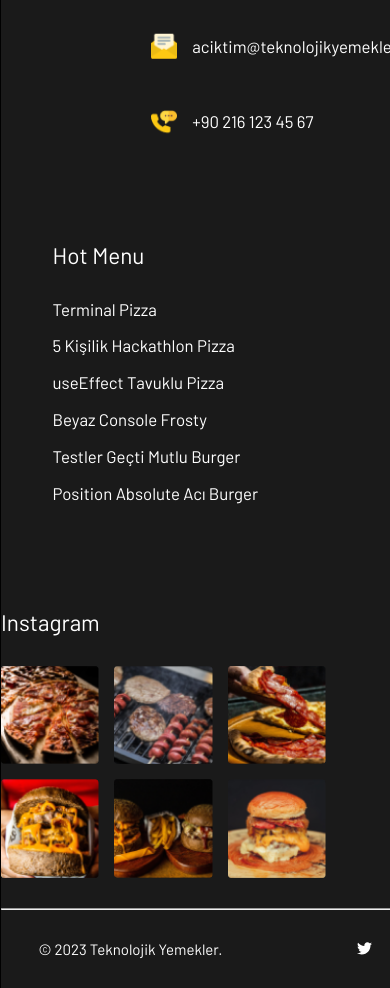
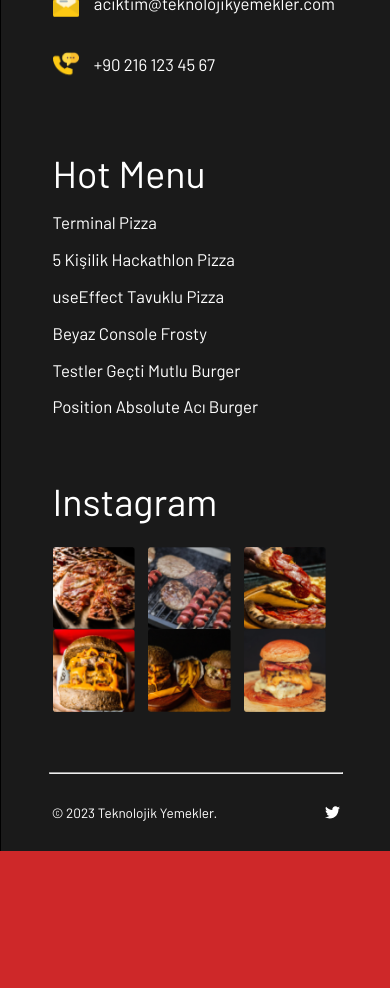
Before and after one commit to EzgiUOztuna/PizzaProject-s8, a React (Vite) app: page /confirmation in a window 390 px wide. Shown: the part 1340-2328 px from the top of the page. After the commit the page ends 2191 px from the top, so only its background shows below. Built offline with nearby package versions, Linux system fonts and the light colour scheme; a web font is replaced by a local one.

Commit message:
Home responsive finished

```diff
--- a/src/components/Footer.css
+++ b/src/components/Footer.css
@@ -11,7 +11,6 @@
     justify-content: space-around;
     align-items: center;
     flex-wrap: wrap;
-
 }
 
 .footer-first-col {
@@ -30,7 +29,6 @@
     margin-bottom: 2rem;
     text-align: left;
     color: white;
-
 }
 
 .location {
@@ -38,7 +36,6 @@
     align-items: center;
     gap: 1rem;
     color: white;
-
 }
 
 .location img {
@@ -62,8 +59,6 @@
     gap: 1rem;
     align-items: center;
     color: white;
-
-
 }
 
 .email img {
@@ -130,7 +125,6 @@
     width: 20.5rem;
     margin-top: 4.9rem;
     margin-right: 10rem;
-
 }
 
 .instagram-grid {
@@ -199,3 +193,81 @@
     height: 1rem;
     margin-right: 2.5rem;
 }
+
+
+@media(max-width: 576px) {
+
+    .footer-first-col {
+        display: flex;
+        flex-direction: column;
+        width: 19.12rem;
+        margin-left: 0;
+        gap: 0;
+        padding-top: 1.5rem;
+    }
+
+    .footer h1 {
+        font-size: 3rem;
+        margin-bottom: 0;
+    }
+
+    .footer-second-col {
+        width: 19.12rem;
+        margin-top: 2rem;
+    }
+
+    .footer-second-col h1 {
+        font-size: 2.5rem;
+        text-align: left;
+    }
+
+    .footer-third-col {
+        width: 19.12rem;
+        margin-top: 3rem;
+        margin-right: 0;
+    }
+
+    .instagram-grid img {
+        width: 5.5rem;
+        height: 5.5rem;
+    }
+
+    .instagram-grid {
+        gap: 0;
+        padding-bottom: 2rem;
+    }
+
+    .footer-third-col h1 {
+        font-size: 2.5rem;
+        text-align: left;
+        margin: 0;
+        padding-bottom: 1.5rem;
+    }
+
+    .footer-section-divider {
+        flex-basis: 75%;
+        /* Tüm satırı kaplar */
+        margin: 2rem 0 1rem 0;
+        color: rgba(255, 255, 255, 0.139);
+    }
+
+    .footer-last {
+        display: flex;
+        justify-content: space-around;
+        gap: 0;
+        padding: 1rem 0;
+        width: 100%;
+    }
+
+    .footer-last p {
+        font-size: .9rem;
+        text-align: left;
+        width: 11.5rem;
+        margin-left: 0;
+    }
+
+    .footer-last img.twitter {
+        margin-right: 0;
+    }
+
+}
--- a/src/components/Home.css
+++ b/src/components/Home.css
@@ -102,30 +102,47 @@ html {
 
 @media(max-width: 576px) {
     .container {
-        width: 100%;
+        max-width: 36rem;
         height: auto;
-        overflow: hidden;
-    }
-
-    .home-banner {
-        width: auto;
     }
 
     .home-logo {
-        top: 5rem;
-        width: 22rem;
-        margin-bottom: 3rem;
+        top: 0.8rem;
+        width: 15rem;
+        margin-bottom: 1rem;
+    }
+
+    .firsat {
+        top: 2rem;
+        font-size: 1rem;
     }
 
     .paragraf-home {
         width: 25rem;
         height: auto;
-        text-align: center;
+        top: 1.5rem;
+        left: 50%;
+        transform: translateX(-50%);
+        font-size: 1.5rem;
+        width: 43.32rem;
+        padding-top: 2rem;
     }
 
     .button-home {
-        top: 40rem;
+        top: 7.5rem;
+        font-size: 0.5rem;
+        padding: 0 1rem;
+        font-size: 0.8rem;
+        width: 5rem;
+        height: 1.5rem;
+    }
+
+    .paket {
         font-size: 1.5rem;
-        padding: 0 2rem;
+    }
+
+    .baslik-bir {
+        font-size: 2rem;
+
     }
 }
--- a/src/components/HomeCard.css
+++ b/src/components/HomeCard.css
@@ -8,9 +8,10 @@
 
 .first-col {
     position: relative;
+    width: 33.18rem;
+    height: 28.06rem;
 }
 
-.first-col,
 .first-col-img {
     width: 33.18rem;
     height: 28.06rem;
@@ -52,7 +53,6 @@
     color: #ce2829;
     cursor: pointer;
 }
-
 
 
 .sec-col {
@@ -140,10 +140,20 @@
     .cards {
         display: flex;
         flex-direction: column;
-        gap: 1rem;
-        padding: 3rem 1rem;
+        gap: 1.5rem;
+        padding: 2rem 1rem;
         align-items: baseline;
         justify-content: center;
+    }
+
+    .first-col {
+        width: 100%;
+        height: auto;
+        display: flex;
+        align-items: center;
+        justify-content: center;
+        padding: 0;
+        margin: 0 auto;
     }
 
     .first-col-img {
@@ -152,6 +162,32 @@
         border-radius: .5rem;
     }
 
+    .sec-col {
+        width: 100%;
+        height: auto;
+        padding-left: .4rem;
+    }
 
+    .sec-col-one img,
+    .sec-col-two img {
+        height: auto;
+        width: 23rem;
+        border-radius: .5rem;
+    }
+
+    .sec-col-one h1,
+    .sec-col-two h1 {
+        font-size: 1.5rem;
+        top: .7rem;
+        left: 1.5rem;
+    }
+
+    .sec-col-one button,
+    .sec-col-two button {
+        top: 6.2rem;
+        left: 1.5rem;
+        width: 7rem;
+        height: 1.8rem;
+    }
 
 }
--- a/src/components/HomeCardPictures.css
+++ b/src/components/HomeCardPictures.css
@@ -201,3 +201,12 @@
     color: #5F5F5F;
     padding-left: 7rem;
 }
+
+
+@media(max-width: 576px) {
+    .cards-and-pictures {
+        display: flex;
+        flex-direction: column;
+        gap: 1.5rem;
+    }
+}
--- a/src/components/HomeSeceneklerEng.css
+++ b/src/components/HomeSeceneklerEng.css
@@ -178,3 +178,18 @@
     margin: 0;
     height: 1.93rem;
 }
+
+
+@media(max-width: 576px) {
+    .secenekler-eng {
+        display: grid;
+        grid-template-rows: repeat(3, 1fr);
+        grid-template-columns: repeat(2, 1fr);
+        gap: 1.5rem;
+        margin-bottom: 2rem;
+        margin-top: 1rem;
+        padding-left: 2rem;
+        padding-right: 2rem;
+    }
+
+}
```
Also changed, not shown: public/Iteration-2-aseets/IT2-home-banner.svg (added).
